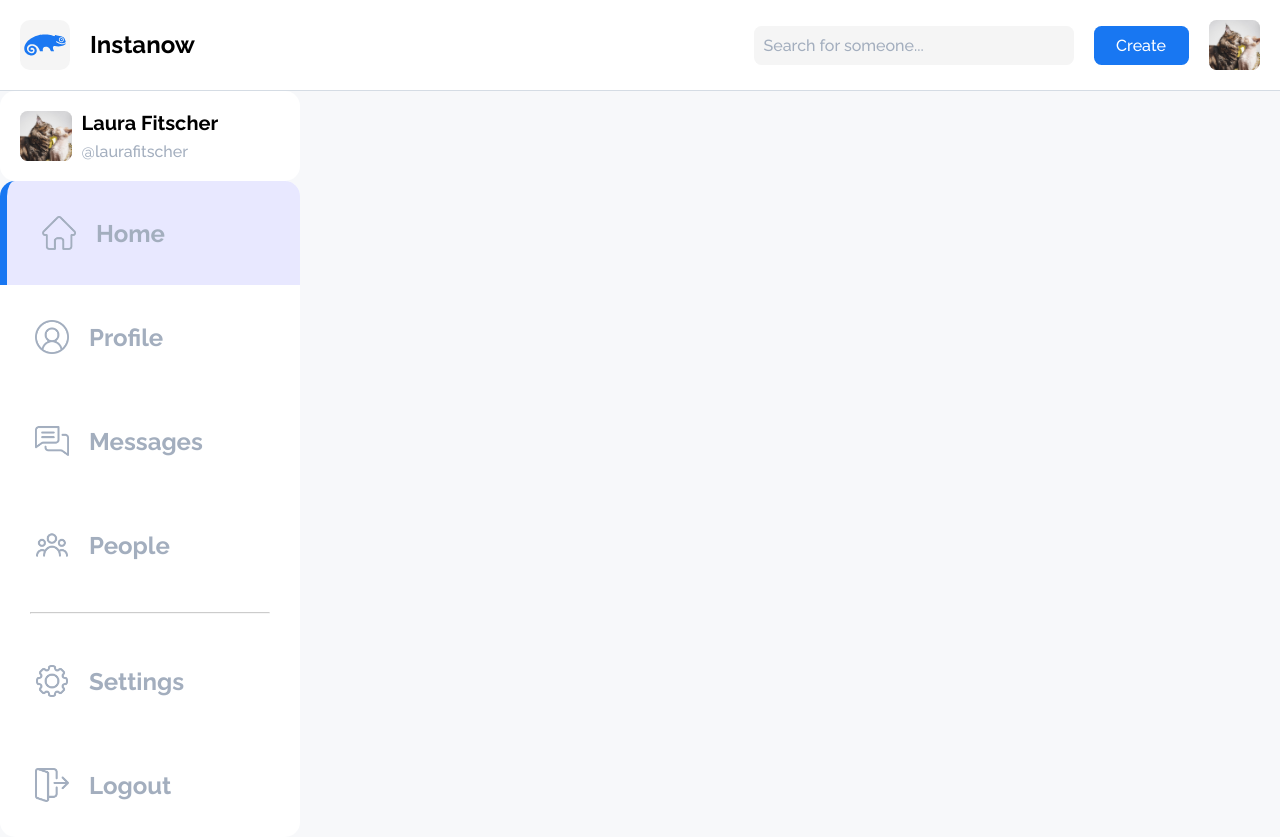
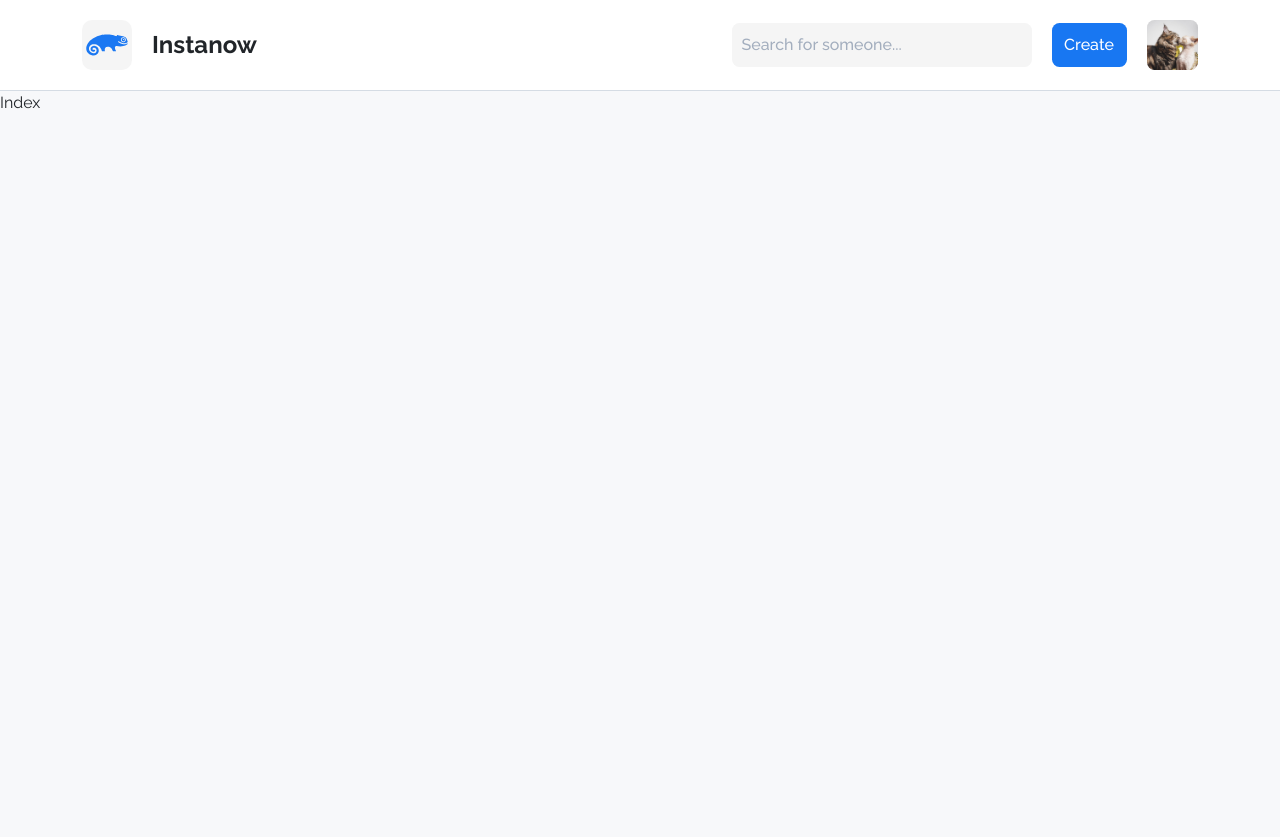
Before and after one commit to OlekVano/instanow, a React (Vite) app: page / in a window 1280 px wide. After the commit the page ends 800 px from the top, so only its background shows below. Built offline with nearby package versions, Linux system fonts and the light colour scheme.

Commit message:
Added routing

```diff
--- a/index.html
+++ b/index.html
@@ -1,13 +1,15 @@
 <!DOCTYPE html>
-<html lang="en">
+<html lang='en'>
   <head>
-    <meta charset="UTF-8" />
-    <link rel="icon" type="image/svg+xml" href="/vite.svg" />
-    <meta name="viewport" content="width=device-width, initial-scale=1.0" />
+    <meta charset='UTF-8' />
+    <link rel='icon' type='image/svg+xml' href='/vite.svg' />
+    <meta name='viewport' content='width=device-width, initial-scale=1.0' />
+    <link href="https://cdn.jsdelivr.net/npm/bootstrap@5.3.0-alpha1/dist/css/bootstrap.min.css" rel="stylesheet" integrity="sha384-GLhlTQ8iRABdZLl6O3oVMWSktQOp6b7In1Zl3/Jr59b6EGGoI1aFkw7cmDA6j6gD" crossorigin="anonymous">
     <title>Vite + React + TS</title>
   </head>
   <body>
-    <div id="root"></div>
-    <script type="module" src="/src/main.tsx"></script>
+    <div id='root'></div>
+    <script src="https://cdn.jsdelivr.net/npm/bootstrap@5.3.0-alpha1/dist/js/bootstrap.bundle.min.js" integrity="sha384-w76AqPfDkMBDXo30jS1Sgez6pr3x5MlQ1ZAGC+nuZB+EYdgRZgiwxhTBTkF7CXvN" crossorigin="anonymous"></script>
+    <script type='module' src='/src/main.tsx'></script>
   </body>
 </html>
--- a/package.json
+++ b/package.json
@@ -11,6 +11,7 @@
   "dependencies": {
     "react": "^18.2.0",
     "react-dom": "^18.2.0",
+    "react-router-dom": "^6.8.1",
     "sass": "^1.58.3"
   },
   "devDependencies": {
--- a/src/App.tsx
+++ b/src/App.tsx
@@ -1,14 +1,29 @@
 import Header from './components/Header'
 import LeftColumn from './components/LeftColumn'
+import { BrowserRouter, Outlet, Route, Routes } from 'react-router-dom'
+import LoginSignUpPage from './pages/LoginSignUpPage'
 
 function App() {
   return (
-    <div>
-      <Header />
-      <div>
-        <LeftColumn />
-      </div>
-    </div>
+    <BrowserRouter>
+      <Routes>
+        {
+          ['/login', '/sign-up'].map((path: string, i: number) => <Route path={path} key={i} element={<Header rightSideEmpty={true} />} />)
+        }
+        <Route path='*' element={<Header />} />
+      </Routes>
+      <Routes>
+        <Route index element={<div>Index</div>} />
+        <Route path='/' element={<div>Background<Outlet /></div>}>
+          <Route path='/login' element={<div>Login</div>} />
+          <Route path='/sign-up' element={<div>Sign UP</div>} />
+        </Route>
+        <Route path='/' element={<div>Columns<Outlet /></div>}>
+          <Route path='/messages' element={<div>Messages</div>} />
+          <Route path='/profile' element={<div>Profile</div>} />
+        </Route>
+      </Routes>
+    </BrowserRouter>
   )
 }
 
--- a/src/components/Header/index.module.scss
+++ b/src/components/Header/index.module.scss
@@ -1,10 +1,13 @@
 @import '../../consts.scss';
 
 .main {
-  display: flex;
-  align-items: center;
   padding: $padding-2xl;
   background: $background-content;
   border-bottom: 1px solid $border-color-primary;
+}
+
+.wrapper {
   gap: $gap-md;
+  display: flex;
+  align-items: center;
 }
--- a/src/components/Header/index.tsx
+++ b/src/components/Header/index.tsx
@@ -4,15 +4,26 @@ import ProfilePicture from '../ProfilePicture'
 import SearchBar from '../SearchBar'
 import styles from './index.module.scss'
 
+type Props = {
+  rightSideEmpty?: boolean
+}
 
-export default function Header() {
+export default function Header({ rightSideEmpty=false }: Props) {
   return (
     <header className={styles.main}>
-      <LogoWithBrand />
-      <div style={{flexGrow: 1}}></div>
-      <SearchBar />
-      <Button type={1} text='Create' />
-      <ProfilePicture />
+      <div className={`container-xl ${styles.wrapper}`}>
+        <LogoWithBrand />
+        {
+          rightSideEmpty ? null
+          : <>
+            <div style={{flexGrow: 1}}></div>
+            <SearchBar />
+            <Button type={1} text='Create' />
+            <ProfilePicture />
+          </>
+        }
+
+      </div>
     </header>
   )
 }
--- a/src/components/LeftColumn/index.module.scss
+++ b/src/components/LeftColumn/index.module.scss
@@ -1,3 +1,3 @@
 .main {
-  width: 300px;
+  width: 100%;
 }
--- /dev/null
+++ b/src/pages/LoginSignUpPage/index.module.scss
@@ -0,0 +1,12 @@
+.main {
+  width: 100%;
+  height: 100%;
+}
+
+.background {
+  position: fixed;;
+  z-index: -1;
+  width: 100%;
+  height: 100%;
+  background-color: red;
+}
--- /dev/null
+++ b/src/pages/LoginSignUpPage/index.tsx
@@ -0,0 +1,11 @@
+import styles from './index.module.scss'
+import { Outlet, Route } from 'react-router-dom'
+
+export default function AccountPage() {
+  return (
+    <div className={styles.main}>
+      <div className={styles.background}></div>
+      <Outlet />
+    </div>
+  )
+}
```
Also changed, not shown: 1 other file (tests, documents, lock files or other folders).
